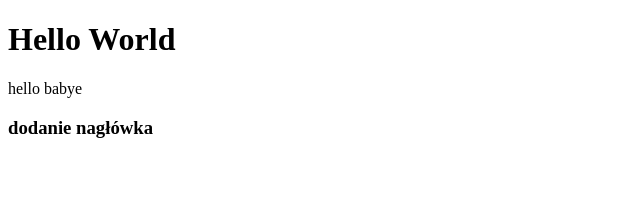
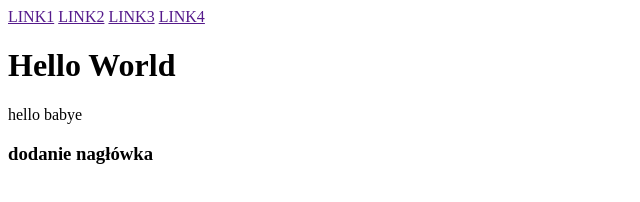
Before and after one commit to dzurawski1988/udemyGitCourse, a plain HTML site: page index.html in a window 1280 px wide. Shown: the whole page, without its empty margins (0-640 px from the left). Drawn offline with Linux system fonts and the light colour scheme.

Commit message:
Add navbar section

```diff
--- a/index.html
+++ b/index.html
@@ -9,6 +9,18 @@
 <body>
 
 
+    <nav>
+
+        <div class="nav-links">
+            <a href="">LINK1</a>
+            <a href="">LINK2</a>
+            <a href="">LINK3</a>
+            <a href="">LINK4</a>
+        </div>
+
+    </nav>
+
+
     <h1>Hello World</h1>
     <p>hello babye</p>
 
@@ -16,5 +28,8 @@
 
 
 
+
+
+
 </body>
 </html>
```
